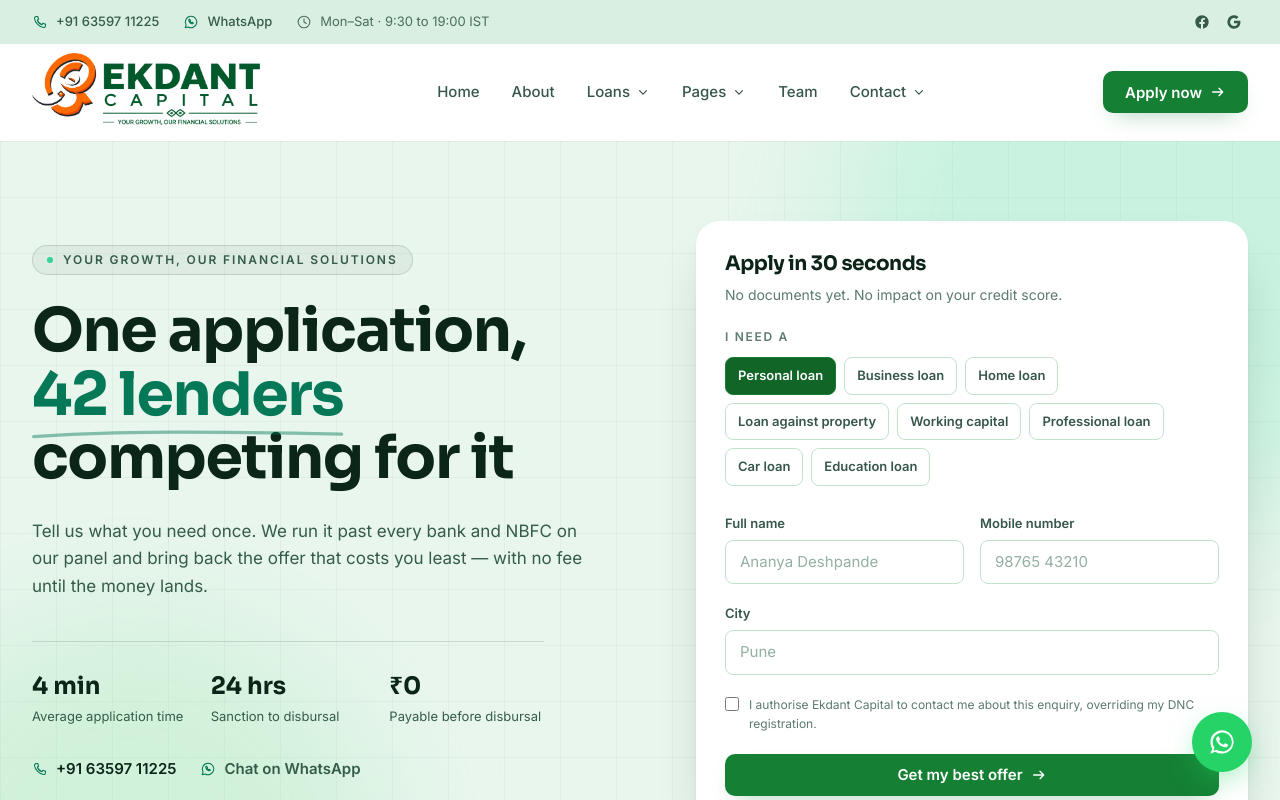
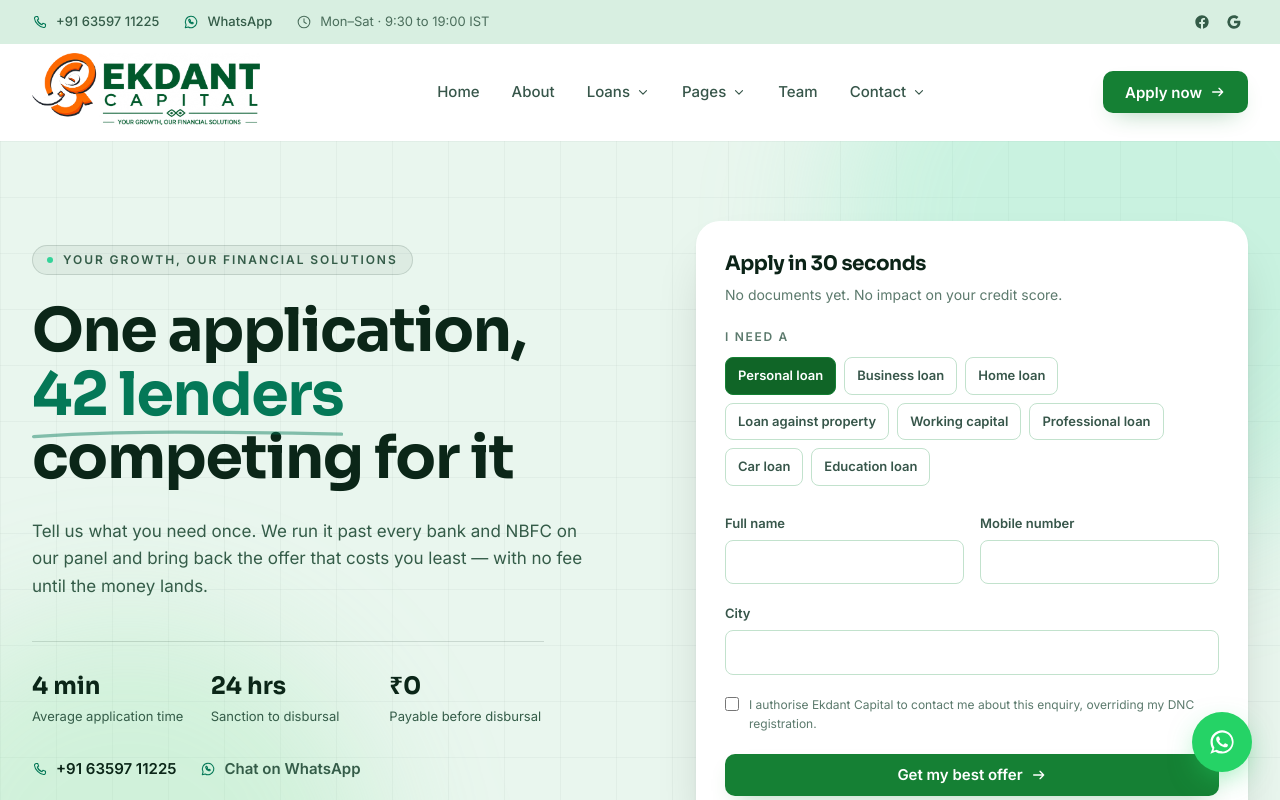
Before and after one commit to Sudeep-More/ekdant-capital, a Next.js app: page / in a window 1280 px wide. Shown: the top 800 px of the page. Built offline with nearby package versions, Linux system fonts and the light colour scheme.

Commit message:
Drop the sample placeholders from the apply form fields
Co-Authored-By: Claude Opus 5 (1M context) <noreply@anthropic.com>

```diff
--- a/components/ApplyForm.tsx
+++ b/components/ApplyForm.tsx
@@ -112,14 +112,12 @@ export function ApplyForm() {
             <Field
               label="Full name"
               name="name"
-              placeholder="Ananya Deshpande"
               error={errors.name}
             />
             <Field
               label="Mobile number"
               name="phone"
               type="tel"
-              placeholder="98765 43210"
               error={errors.phone}
             />
           </div>
@@ -128,7 +126,6 @@ export function ApplyForm() {
             <Field
               label="City"
               name="city"
-              placeholder="Pune"
               error={errors.city}
             />
           </div>
```
